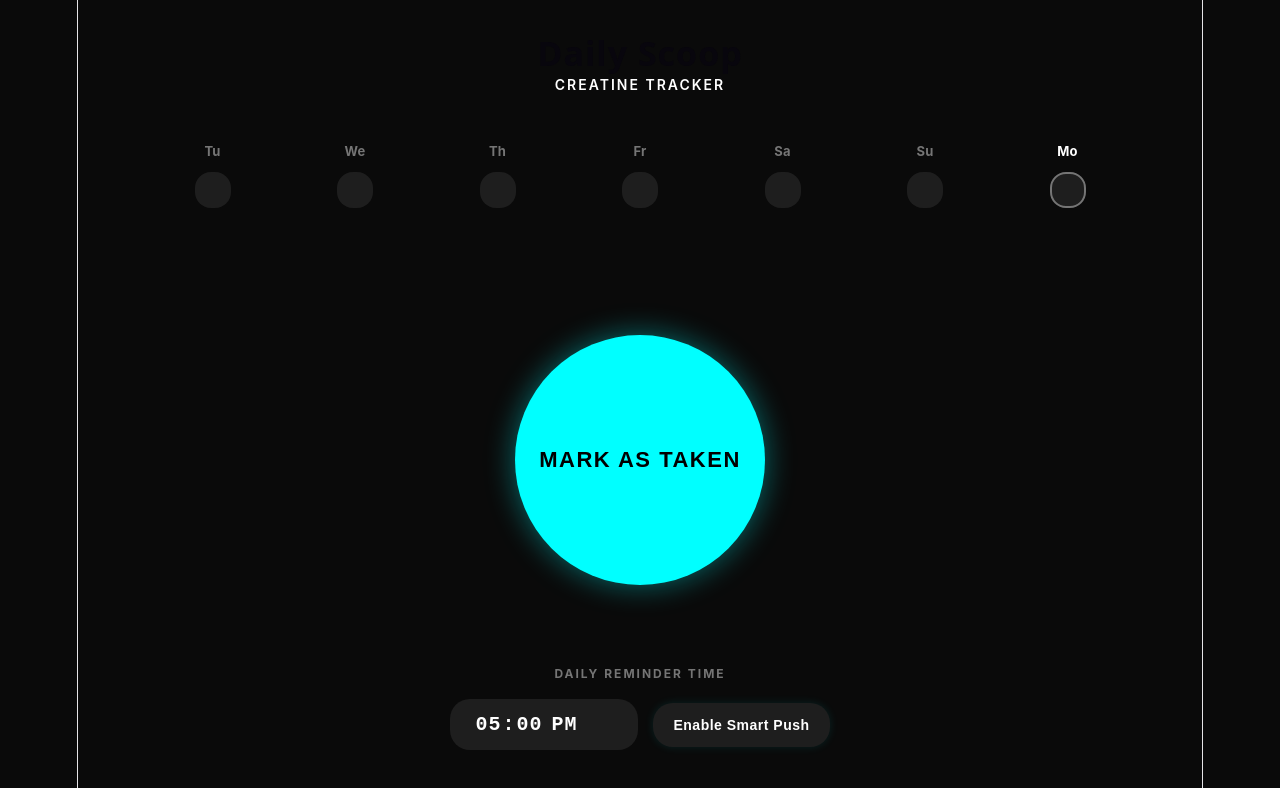
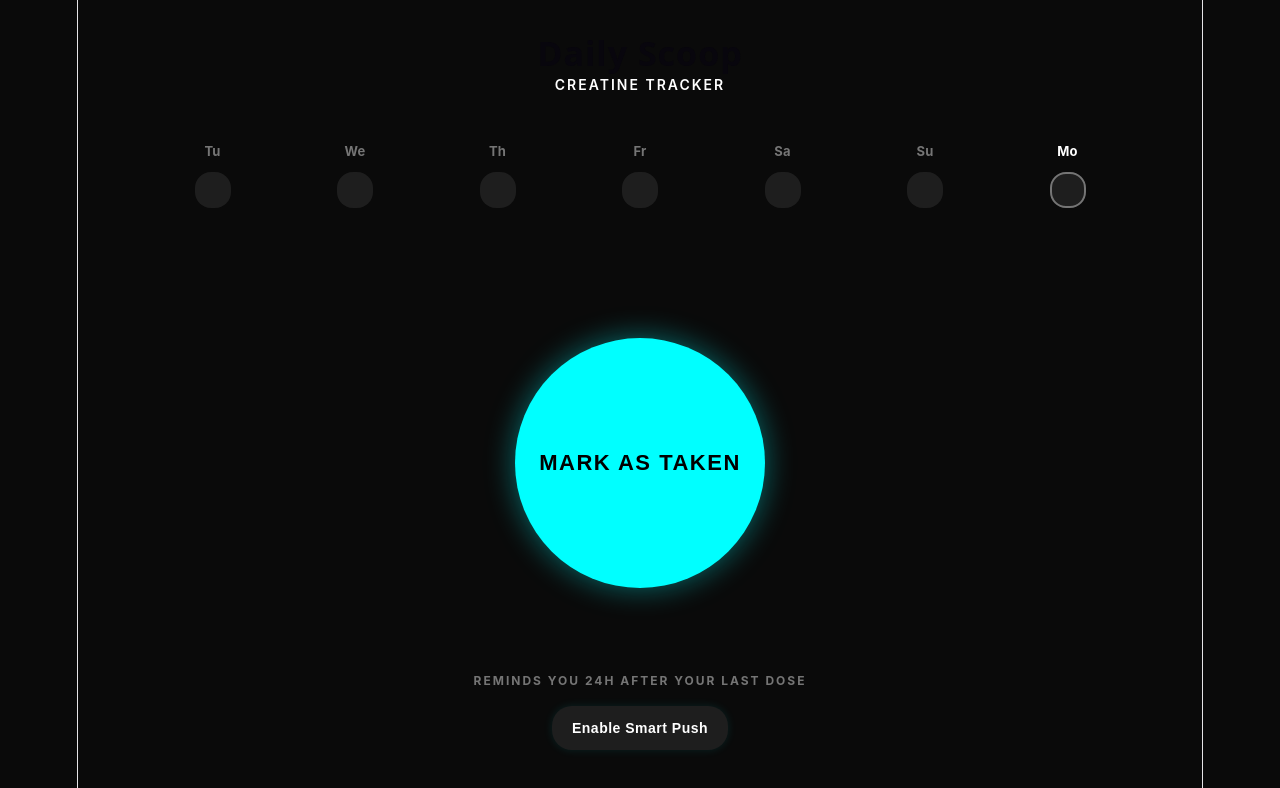
Before and after one commit to FunnyBUnny05/daily-scoop, a React (Vite) app: page / in a window 1280 px wide. Shown: the top 788 px of the page. Built offline with nearby package versions, Linux system fonts and the light colour scheme.

Commit message:
feat: 24h reminder, remove time picker

```diff
--- a/src/App.jsx
+++ b/src/App.jsx
@@ -269,20 +269,10 @@ END:VCALENDAR`;
       </main>
 
       <footer className="footer">
-        <p className="reminderLabel" style={{ color: THEME.textDim }}>Daily Reminder Time</p>
-        <div className="timerControlRow">
-          <input
-            type="time"
-            value={reminderTime}
-            onChange={(e) => scheduleReminder(e.target.value)}
-            className="timeInput"
-            style={{ backgroundColor: THEME.surface, color: THEME.text }}
-            disabled // Controlled by backend now
-          />
-          <button className="syncButton" onClick={enablePushNotifications} style={{ backgroundColor: pushEnabled ? THEME.accent : THEME.surface, color: pushEnabled ? '#000' : THEME.text }}>
-             {pushEnabled ? "Push Enabled ✓" : "Enable Smart Push"}
-          </button>
-        </div>
+        <p className="reminderLabel" style={{ color: THEME.textDim }}>Reminds you 24h after your last dose</p>
+        <button className="syncButton" onClick={enablePushNotifications} style={{ backgroundColor: pushEnabled ? THEME.accent : THEME.surface, color: pushEnabled ? '#000' : THEME.text }}>
+           {pushEnabled ? "Push Enabled ✓" : "Enable Smart Push"}
+        </button>
       </footer>
     </div>
   );
```
